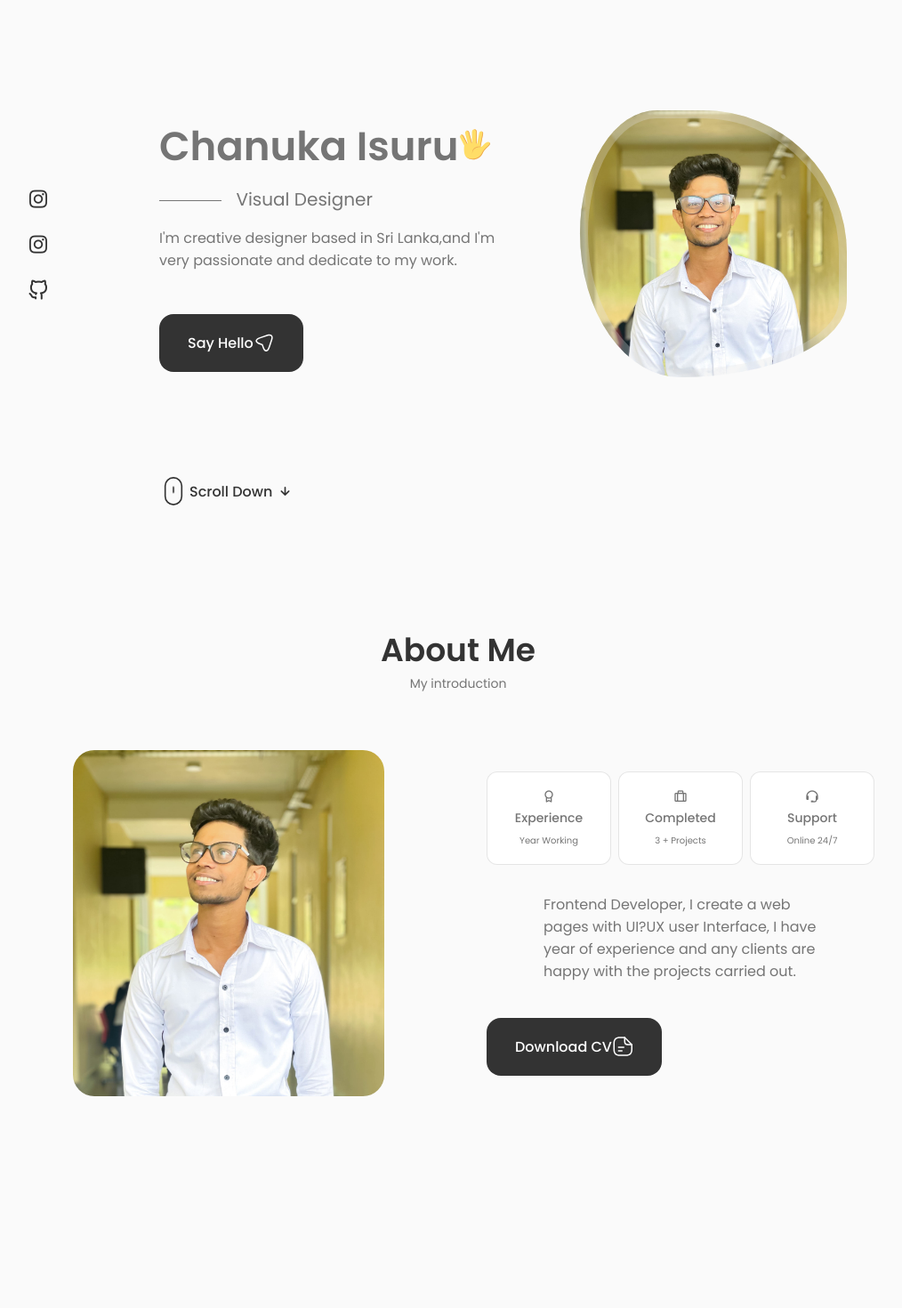
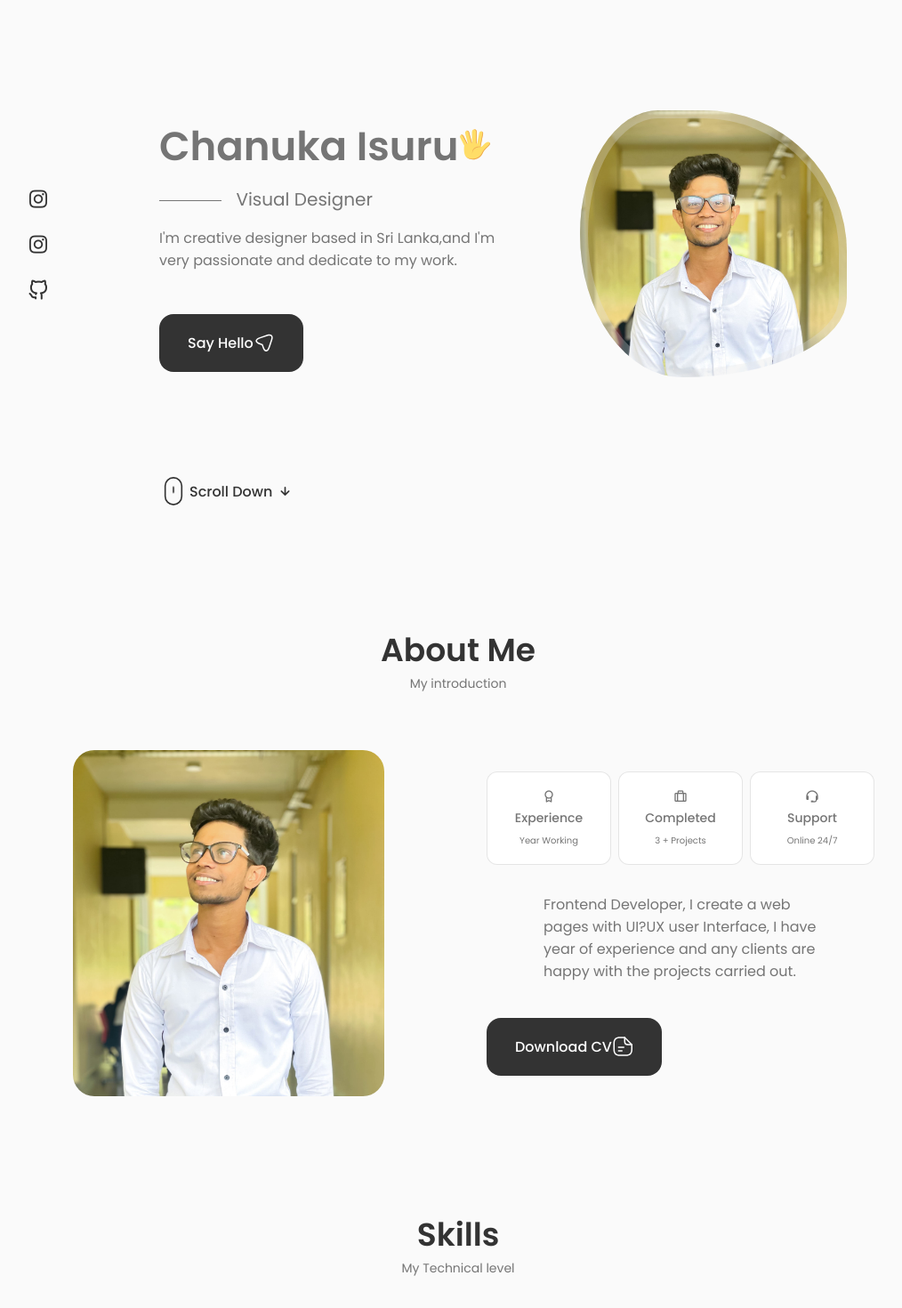
Before and after one commit to Chanukaisuru/Portfolio, a React (Create React App) app in the folder portfolio/: page / in a window 1280 px wide. Shown: the part 60-1530 px from the top of the page at 89% size, without its empty margins (125-1139 px from the left). Before the commit the page ends 1324 px from the top, so only its background shows below. Built offline with nearby package versions, Linux system fonts and the light colour scheme.

Commit message:
modified:   portfolio/src/App.css 	modified:   portfolio/src/App.js 	modified:   portfolio/src/components/about/about.css 	new file:   portfolio/src/components/skills/Skills.jsx 	new file:   portfolio/src/components/skills/skills.css

```diff
--- a/portfolio/src/App.css
+++ b/portfolio/src/App.css
@@ -181,6 +181,9 @@
 
 
 @media screen and (max-width: 768px){
+  body{
+    margin: 0 0 var(--header-height) 0 ;
+  }
    .section{
     padding: 2rem 0 4rem;
    }
--- a/portfolio/src/App.js
+++ b/portfolio/src/App.js
@@ -3,6 +3,7 @@
 import Header from './components/header/Header';
 import Home from './components/home/Home';
 import About from './components/about/About';
+import Skills from './components/skills/Skills';
 
 const App = () =>{
   return (
@@ -12,6 +13,7 @@
     <main className='main'>
       <Home />
       <About />
+      <Skills />
     </main>
     </>
   )
--- a/portfolio/src/components/about/about.css
+++ b/portfolio/src/components/about/about.css
@@ -79,10 +79,12 @@
 
     .about_info{
         grid-template-columns: repeat(3,1fr);
+        margin: 15px;
 
     }
     .about_description {
         padding: 0 ;
+        margin: 15px;
     }
 }
 
--- /dev/null
+++ b/portfolio/src/components/skills/Skills.jsx
@@ -0,0 +1,17 @@
+import React from 'react'
+
+const Skills = () => {
+  return (
+    <section className='skills section' id='skills'>
+        <h2 className="section_title"> Skills</h2>
+        <span className="section_subtitle">My Technical level</span>
+
+        <div className='skills_container container grid'>
+
+        </div>
+
+    </section>
+  );
+};
+
+export default Skills;
```
Also changed, not shown: portfolio/src/components/skills/skills.css (added).
